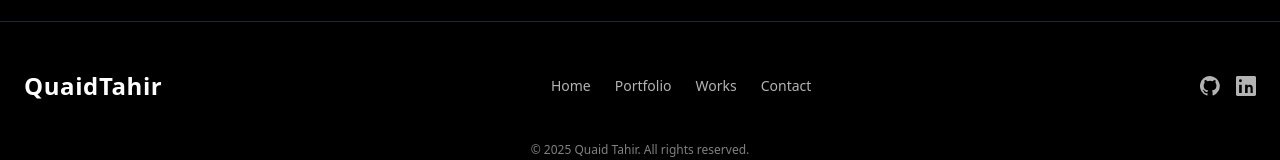
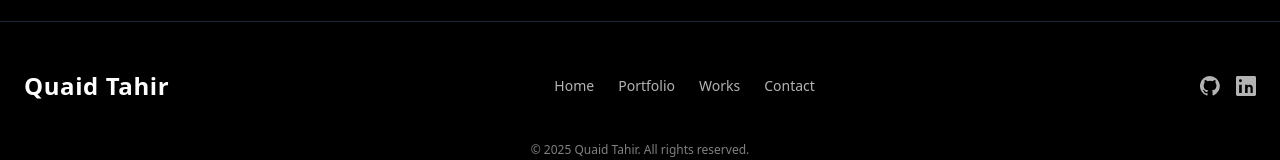
Before and after one commit to QuaidCodes/quaidtahir.com, a Next.js app: page / in a window 1280 px wide. Shown: the part 1754-1914 px from the top of the page. Built offline with nearby package versions, Linux system fonts and the light colour scheme; a web font is replaced by a local one.

Commit message:
footer typo

```diff
--- a/src/components/Footer.tsx
+++ b/src/components/Footer.tsx
@@ -13,7 +13,7 @@ export default function Footer() {
   return (
     <footer className="bg-black text-white px-6 py-12 border-t border-gray-800">
       <div className="max-w-7xl mx-auto flex flex-col md:flex-row justify-between items-center gap-8">
-        <div className="text-2xl font-bold tracking-wide">QuaidTahir</div>
+        <div className="text-2xl font-bold tracking-wide">Quaid Tahir</div>
 
         <div className="flex gap-6 text-sm font-medium">
           {navItems.map(({ href, label }) => (
```
